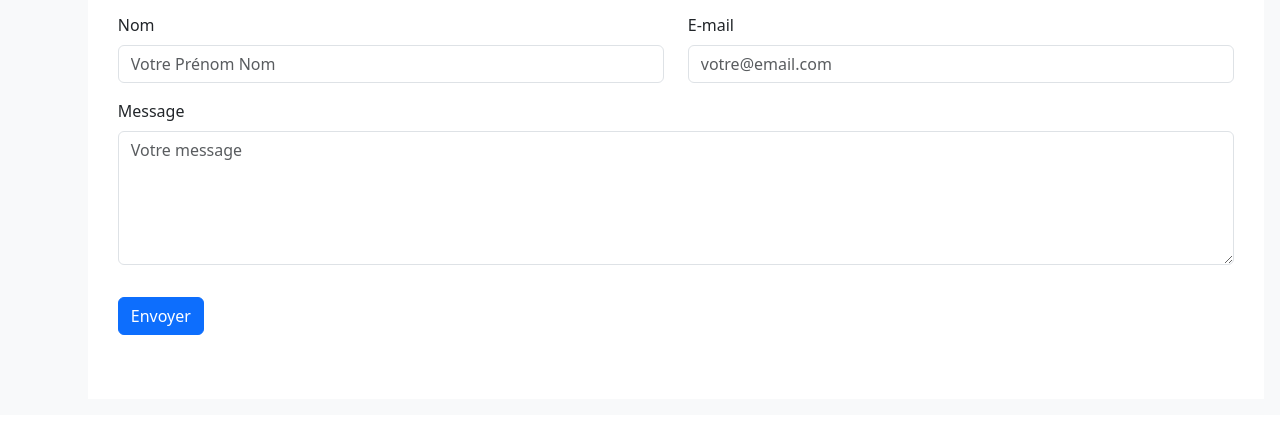
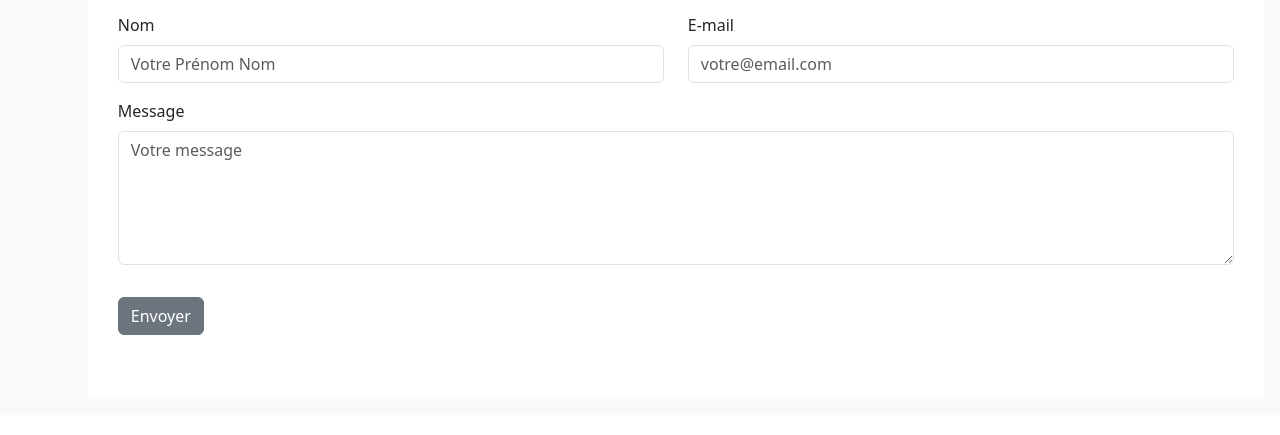
Before and after one commit to christophefarin/CTSwebsite, a plain HTML site: page contact.html in a window 1280 px wide. Shown: the part 199-634 px from the top of the page. Drawn offline with nearby package versions, Linux system fonts and the light colour scheme.

Commit message:
Update contact.html
Change validation button color

```diff
--- a/contact.html
+++ b/contact.html
@@ -94,7 +94,7 @@
                   </div>
                   <div class="col-12 mb-3 g-recaptcha" data-sitekey="6Lxxxxxxxxxxxxxxxxxxx"></div>
                   <div class="col-12 mb-3">
-                  <button type="submit" class="btn btn-primary" id="submit" name="submit">Envoyer</button>
+                  <button type="submit" class="btn btn-secondary" id="submit" name="submit">Envoyer</button>
                   </div>
                 </form>
             </section>
```
